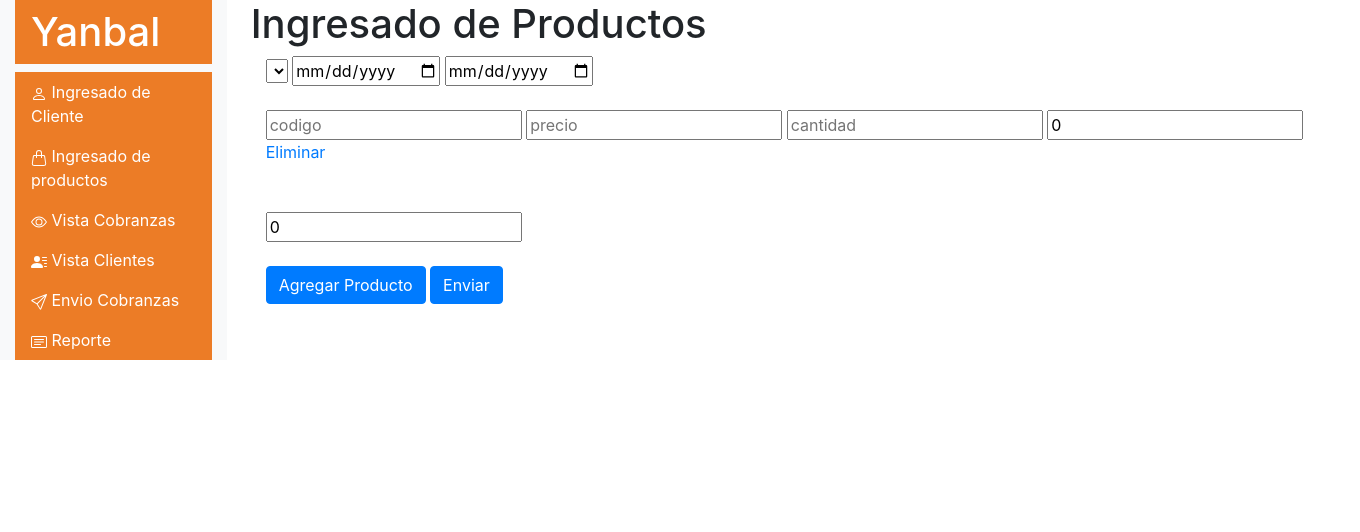
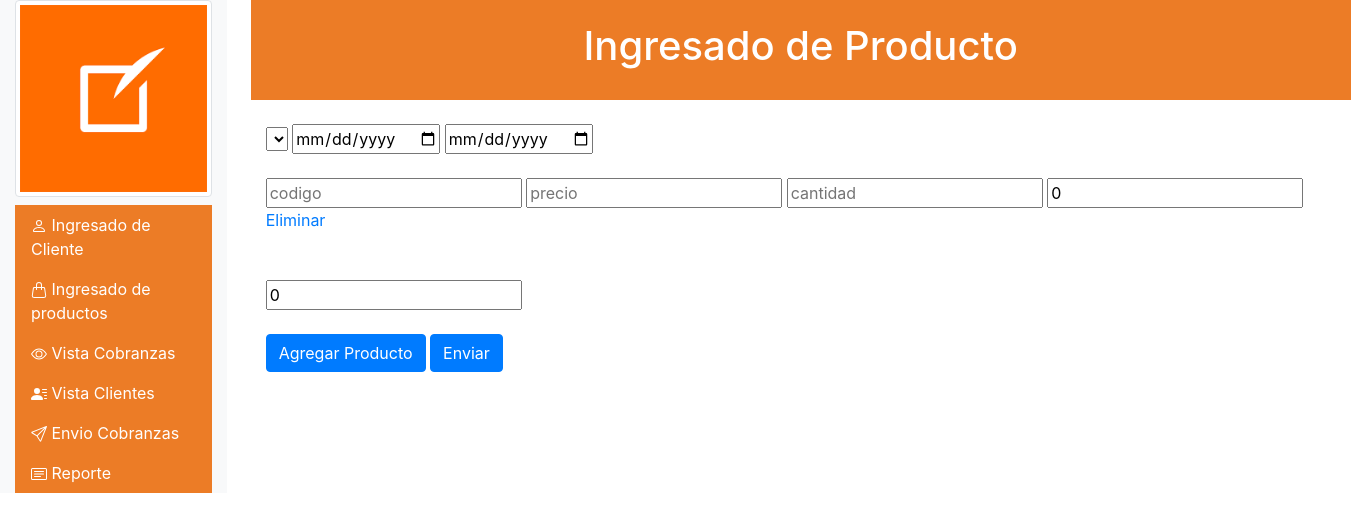
Before and after one commit to danielvill/minitesis, a Flask app: page /products in a window 1360 px wide. Shown: the top 532 px of the page. Run offline with Flask 3, Linux system fonts and the light colour scheme; data that the repository does not hold is empty; some libraries are stand-ins or nearby versions.

Commit message:
Cambios de la manera grafica
Puse los cambios para lo que es una portada y necesito cambiar lo que es una imagen para que el color sea como debe ser para todo y el menu se desplaza para abajo usando lo que es javascripts el problema que tengo es que necesito para lo que es orden de carpetas y que pueda editar y eliminar en pay y eso nose como hacerlo

```diff
--- /dev/null
+++ b/static/css/portada.css
@@ -0,0 +1,12 @@
+.cover {
+    background-color: #EC7C26;
+    height: 100px;
+    width: 1100px;
+    display: flex;
+    align-items: center;
+    justify-content: center;
+}
+.cover h1 {
+    font-size: 2.5em;
+    color: white;
+}
--- /dev/null
+++ b/static/css/producto.css
@@ -0,0 +1,3 @@
+.vista{
+    background-color: #EC7C26;
+}
--- a/templates/layout.html
+++ b/templates/layout.html
@@ -5,6 +5,8 @@
     <title>Mi aplicación Flask</title>
 
     <link rel="stylesheet" href="/static/css/menu.css">
+    <link rel="stylesheet" href="/static/css/portada.css">
+    <link rel="stylesheet" href="/static/css/producto.css">
     <link rel="stylesheet" href="https://maxcdn.bootstrapcdn.com/bootstrap/4.5.2/css/bootstrap.min.css">
     <script src="https://ajax.googleapis.com/ajax/libs/jquery/3.5.1/jquery.min.js"></script>
     <script src="https://cdnjs.cloudflare.com/ajax/libs/popper.js/1.16.0/umd/popper.min.js"></script>
@@ -13,7 +15,29 @@
 </head>
 
 <body>
+    <script src="https://code.jquery.com/jquery-3.6.4.min.js"></script>
+    <script>
+        // Afectacion al menu para que baje de acuerdo a lo que tenga en el contenido
+    $(document).ready(function() {
+        let sidebar = $(".sidebar");
+        let mainContent = $("#main-content");
 
+        $(window).scroll(function() {
+            let scrollTop = $(window).scrollTop();
+            let mainContentTop = mainContent.offset().top;
+            let mainContentHeight = mainContent.height();
+            let windowHeight = $(window).height();
+
+            if (scrollTop > mainContentTop && scrollTop < mainContentTop + mainContentHeight - windowHeight) {
+                sidebar.css("top", scrollTop - mainContentTop);
+            } else if (scrollTop <= mainContentTop) {
+                sidebar.css("top", 0);
+            } else {
+                sidebar.css("top", mainContentHeight - windowHeight);
+            }
+        });
+    });
+    </script>
 
     {% block content %}
 
--- a/templates/products.html
+++ b/templates/products.html
@@ -7,7 +7,7 @@
             <div class="sidebar-sticky">
                 <ul class="nav flex-column">
                     <li class="nav-item">
-                      <h1 class="nav-link">Yanbal</h1>
+                        <h1 class=""><img src="/static/img/descarga.png" class="img-thumbnail" alt="..."></h1>
                       <a class="nav-link active" href="/client">
                         <svg xmlns="http://www.w3.org/2000/svg" width="16" height="16" fill="currentColor" class="bi bi-person" viewBox="0 0 16 16">
                             <path d="M8 8a3 3 0 1 0 0-6 3 3 0 0 0 0 6m2-3a2 2 0 1 1-4 0 2 2 0 0 1 4 0m4 8c0 1-1 1-1 1H3s-1 0-1-1 1-4 6-4 6 3 6 4m-1-.004c-.001-.246-.154-.986-.832-1.664C11.516 10.68 10.289 10 8 10c-2.29 0-3.516.68-4.168 1.332-.678.678-.83 1.418-.832 1.664z"/>
@@ -61,7 +61,10 @@
             </div>
         </nav>
         <main role="main" class="col-md-9 ml-sm-auto col-lg-10 px-4" id="main-content">
-            <h1>Ingresado de Productos</h1>
+            <div class="cover">
+                <h1>Ingresado de Producto</h1>
+            </div>
+            <br>
             <div class="container">
 
                 <form action="/products" method="POST" id="myForm">
@@ -102,11 +105,11 @@
 </div>
 <script>
     $(document).ready(function () {
-        var maxField = 20; // Número máximo de campos a agregar
-        var addButton = $('#addButton'); // Selector del botón de agregar
-        var wrapper = $('.productos'); // Contenedor de campo de entrada
-        var fieldHTML = '<div class="productos"><input type="text" name="codigo[]" class="codigo" placeholder="codigo"><input type="text" name="precio[]" class="precio" placeholder="precio"><input type="text" name="cantidad[]" class="cantidad" placeholder="cantidad"><input type="text" name="resultado[]" class="resultado" placeholder="resultado"><a href="javascript:void(0);" class="remove_button">Eliminar</a></div>'; // HTML del campo de entrada con un enlace para eliminar el campo
-        var x = 1; // Contador de campo inicial
+        let maxField = 20; // Número máximo de campos a agregar
+        let addButton = $('#addButton'); // Selector del botón de agregar
+        let wrapper = $('.productos'); // Contenedor de campo de entrada
+        let fieldHTML = '<div class="productos"><input type="text" name="codigo[]" class="codigo" placeholder="codigo"><input type="text" name="precio[]" class="precio" placeholder="precio"><input type="text" name="cantidad[]" class="cantidad" placeholder="cantidad"><input type="text" name="resultado[]" class="resultado" placeholder="resultado"><a href="javascript:void(0);" class="remove_button">Eliminar</a></div>'; // HTML del campo de entrada con un enlace para eliminar el campo
+        let x = 1; // Contador de campo inicial
 
         // Una vez que se hace clic en el botón de agregar
         $(addButton).click(function () {
@@ -126,14 +129,14 @@
 
         // Agrega esta función para calcular el resultado y la suma total
         function calcularTotal() {
-            var total = 0;
+            let total = 0;
             //solo para que el apartado de productos sume los valores debo colocar el #productos
             $('.productos').each(function () {
-                var cantidad = parseFloat($(this).find('.cantidad').val()) || 0;
-                var precio = parseFloat($(this).find('.precio').val()) || 0;
+                let cantidad = parseFloat($(this).find('.cantidad').val()) || 0;
+                let precio = parseFloat($(this).find('.precio').val()) || 0;
 
                 // Calcula el resultado y actualiza el campo "Resultado"
-                var resultado = cantidad * precio;
+                let resultado = cantidad * precio;
                 $(this).find('.resultado').val(resultado);
 
                 // Suma al total
```
Also changed, not shown: modules/cobranza.py (added, +22 -0 lines), templates/client.html (+20 -31 lines), templates/envio_co.html (+5 -3 lines), templates/pay.html (+8 -3 lines), templates/reporte.html (+6 -4 lines), templates/v_client.html (+7 -4 lines), static/img/descarga.png (added).
